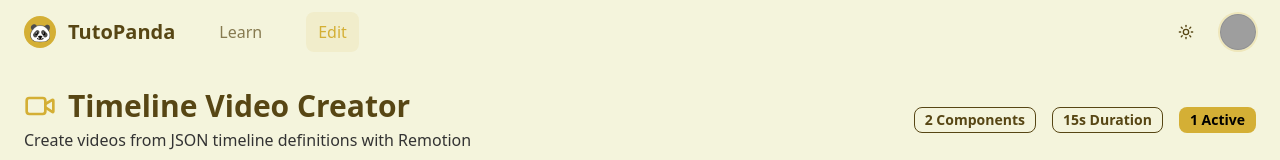
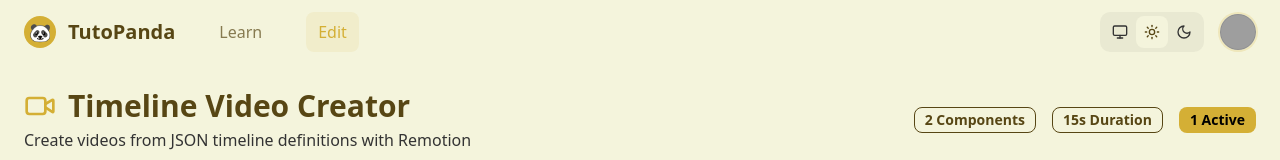
Before and after one commit to keremk/tutopanda, a Next.js app in the folder client/: page /edit in a window 1280 px wide. Shown: the top 160 px of the page. Built offline with nearby package versions, Linux system fonts and the light colour scheme; grey boxes are pictures that could not be loaded; a web font is replaced by a local one.

Commit message:
feat: nicer looking theme switcher toggle

```diff
--- a/client/src/components/theme-switcher.tsx
+++ b/client/src/components/theme-switcher.tsx
@@ -2,40 +2,75 @@
 
 import { Monitor, Moon, Sun } from "lucide-react";
 import { useTheme } from "next-themes";
-import { Button } from "@/components/ui/button";
-import {
-  DropdownMenu,
-  DropdownMenuContent,
-  DropdownMenuItem,
-  DropdownMenuTrigger,
-} from "@/components/ui/dropdown-menu";
+import { useEffect, useState } from "react";
+
+const themes = [
+  { key: "system", icon: Monitor, label: "System" },
+  { key: "light", icon: Sun, label: "Light" },
+  { key: "dark", icon: Moon, label: "Dark" },
+] as const;
 
 export function ThemeSwitcher() {
-  const { setTheme } = useTheme();
+  const { theme, setTheme } = useTheme();
+  const [mounted, setMounted] = useState(false);
+
+  useEffect(() => {
+    setMounted(true);
+  }, []);
+
+  if (!mounted) {
+    return (
+      <div className="flex items-center bg-muted rounded-lg p-1 relative">
+        <div className="flex">
+          {themes.map((themeOption) => {
+            const Icon = themeOption.icon;
+            return (
+              <button
+                key={themeOption.key}
+                className="relative z-10 flex items-center justify-center w-8 h-8 text-muted-foreground transition-colors duration-200"
+              >
+                <Icon className="h-4 w-4" />
+                <span className="sr-only">{themeOption.label}</span>
+              </button>
+            );
+          })}
+        </div>
+      </div>
+    );
+  }
+
+  const currentThemeIndex = themes.findIndex(t => t.key === theme) || 0;
 
   return (
-    <DropdownMenu>
-      <DropdownMenuTrigger asChild>
-        <Button variant="ghost" size="icon" className="btn-clean hover:bg-accent/50">
-          <Sun className="h-5 w-5 rotate-0 scale-100 transition-all dark:-rotate-90 dark:scale-0" />
-          <Moon className="absolute h-5 w-5 rotate-90 scale-0 transition-all dark:rotate-0 dark:scale-100" />
-          <span className="sr-only">Toggle theme</span>
-        </Button>
-      </DropdownMenuTrigger>
-      <DropdownMenuContent align="end" className="shadow-lg border-0">
-        <DropdownMenuItem onClick={() => setTheme("light")} className="cursor-pointer">
-          <Sun className="mr-3 h-4 w-4" />
-          Light
-        </DropdownMenuItem>
-        <DropdownMenuItem onClick={() => setTheme("dark")} className="cursor-pointer">
-          <Moon className="mr-3 h-4 w-4" />
-          Dark
-        </DropdownMenuItem>
-        <DropdownMenuItem onClick={() => setTheme("system")} className="cursor-pointer">
-          <Monitor className="mr-3 h-4 w-4" />
-          System
-        </DropdownMenuItem>
-      </DropdownMenuContent>
-    </DropdownMenu>
+    <div className="flex items-center bg-muted rounded-lg p-1 relative">
+      <div
+        className="absolute top-1 bottom-1 bg-background rounded-md shadow-sm transition-transform duration-300 ease-out z-0"
+        style={{
+          width: '32px',
+          transform: `translateX(${currentThemeIndex * 32}px)`,
+        }}
+      />
+      <div className="flex">
+        {themes.map((themeOption) => {
+          const Icon = themeOption.icon;
+          const isActive = theme === themeOption.key;
+
+          return (
+            <button
+              key={themeOption.key}
+              onClick={() => setTheme(themeOption.key)}
+              className={`relative z-10 flex items-center justify-center w-8 h-8 transition-colors duration-200 ${
+                isActive
+                  ? "text-foreground"
+                  : "text-muted-foreground hover:text-foreground"
+              }`}
+            >
+              <Icon className="h-4 w-4" />
+              <span className="sr-only">{themeOption.label}</span>
+            </button>
+          );
+        })}
+      </div>
+    </div>
   );
 }
```
